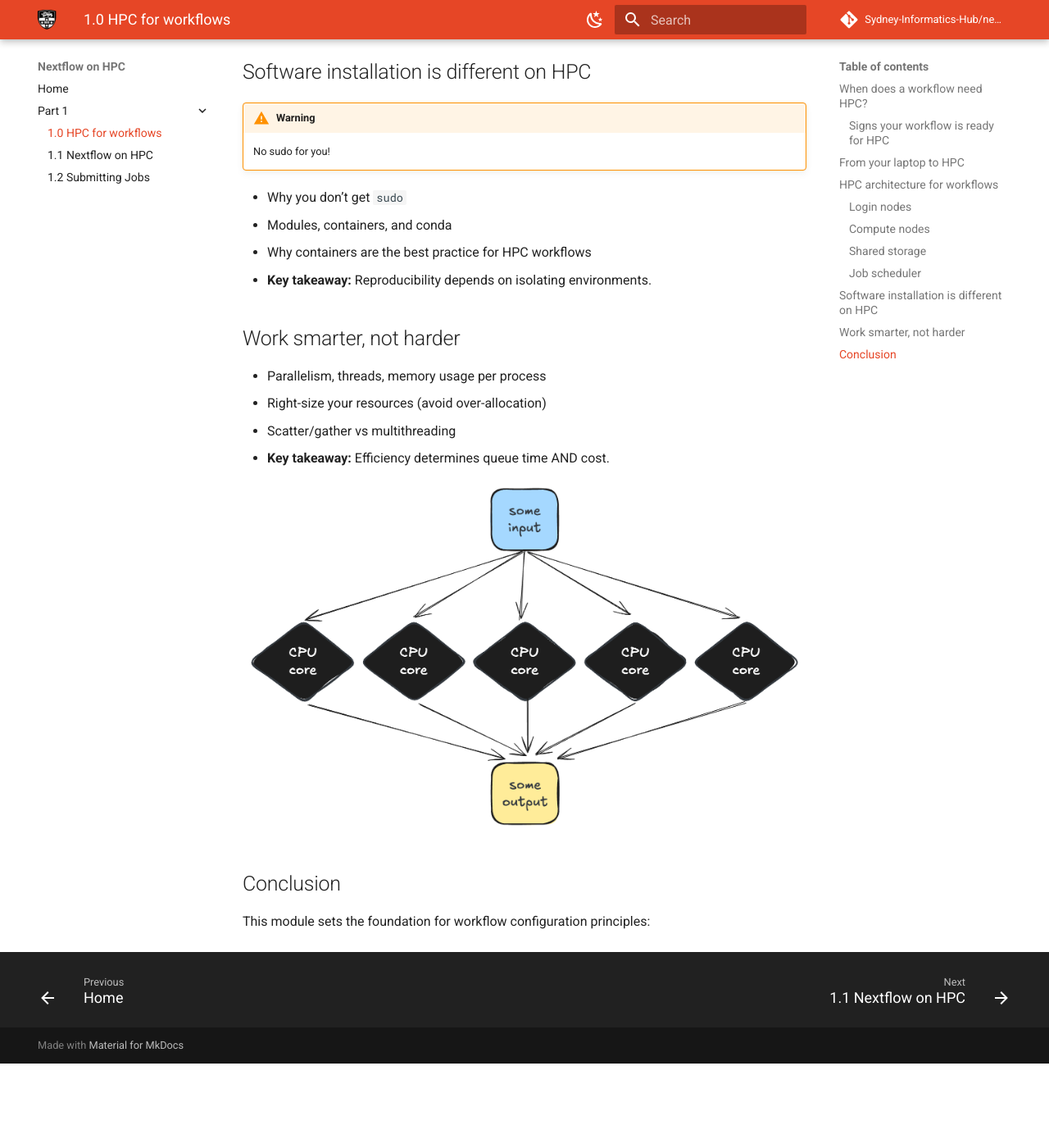
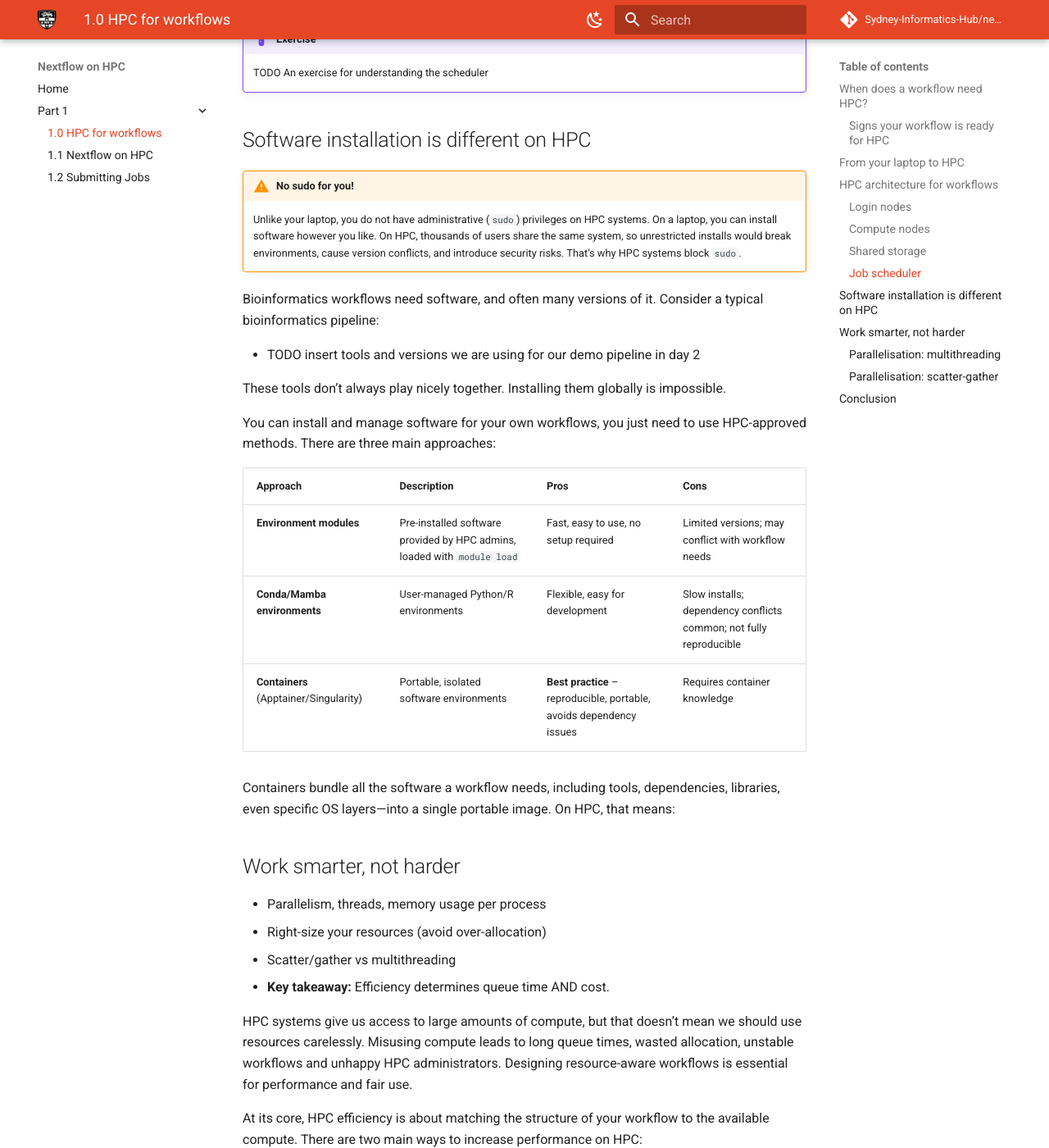
Before and after one commit to Sydney-Informatics-Hub/nextflow-hpc-workshop, an MkDocs documentation site: the page built from docs/part1/00_intro.md, in a window 1280 px wide and 1400 px high, scrolled down 4874 px. Shown: the whole window at 82% size. Built offline with MkDocs 1.6.1 and Material for MkDocs 9.7.7, drawn with Linux system fonts in a browser that asks for light colours; comment, search, counter and statistics services are not loaded; before the commit the page ends 6171 px from its top, so only the background shows below that; some of the changed text lies outside the part shown.

Commit message:
Start software and container explainer

```diff
--- a/docs/part1/00_intro.md
+++ b/docs/part1/00_intro.md
@@ -61,30 +61,45 @@ When a user connects to an HPC, they first land on a login node. This is a share
 ### Compute nodes
 The real work happens on the compute nodes. These are powerful machines with many CPU cores, large amounts of memory and fast access to storage. Workflows do not run directly on them; instead, the scheduler assigns workflow tasks to available compute nodes based on the resources requested. This separation between the login node and compute nodes allows users to interact with the system while computation is queued and executed elsewhere.
 
-!!! example
+TODO some clarification re: compute nodes allocated to different queues
+
+!!! example "Exercise"
     TODO An exercise for understanding the login node vs compute node
 
 ### Shared storage
 All nodes are connected to a shared parallel filesystem. This is a large, high-speed storage system where input data, reference files and workflow outputs are kept. Because it is shared across all users, it enables collaborative research and scalable workflows. However, it also introduces constraints around file organisation and performance, which is why workflows must be careful about how they read and write data here.
 
-!!! example
+!!! example "Exercise"
     TODO An exercise for understanding shared storage
 
 ### Job scheduler
 At the centre of everything is the job scheduler. Rather than allowing users to run programs directly, HPCs rely on a scheduling system (e.g. Slurm or PBS Pro) to manage fair access to shared compute resources. When a job is submitted, it enters a queue where the scheduler decides when and where it will run. Jobs are matched to compute nodes based on requested resources like CPU, memory and runtime. Understanding how the scheduler behaves is essential for designing workflows that run efficiently.
 
-!!! example
+TODO some clarification re: queues
+
+!!! example "Exercise"
     TODO An exercise for understanding the scheduler
 
 ## Software installation is different on HPC
 
-!!! warning
-    No sudo for you!
+!!! warning "No sudo for you!"
+    Unlike your laptop, you do not have administrative (`sudo`) privileges on HPC systems. On a laptop, you can install software however you like. On HPC, thousands of users share the same system, so unrestricted installs would break environments, cause version conflicts, and introduce security risks. That’s why HPC systems block `sudo`.
 
-- Why you don’t get `sudo`
-- Modules, containers, and conda
-- Why containers are the best practice for HPC workflows
-- **Key takeaway:** Reproducibility depends on isolating environments.
+Bioinformatics workflows need software, and often many versions of it. Consider a typical bioinformatics pipeline:
+
+- TODO insert tools and versions we are using for our demo pipeline in day 2
+
+These tools don’t always play nicely together. Installing them globally is impossible.
+
+You can install and manage software for your own workflows, you just need to use HPC-approved methods. There are three main approaches:
+
+| Approach | Description | Pros | Cons |
+|----------|-------------|------|------|
+| **Environment modules** | Pre-installed software provided by HPC admins, loaded with `module load` | Fast, easy to use, no setup required | Limited versions; may conflict with workflow needs |
+| **Conda/Mamba environments** | User-managed Python/R environments | Flexible, easy for development | Slow installs; dependency conflicts common; not fully reproducible |
+| **Containers** (Apptainer/Singularity) | Portable, isolated software environments | **Best practice** – reproducible, portable, avoids dependency issues | Requires container knowledge |
+
+Containers bundle all the software a workflow needs, including tools, dependencies, libraries, even specific OS layers—into a single portable image. On HPC, that means:
 
 ## Work smarter, not harder
 
@@ -93,7 +108,17 @@ At the centre of everything is the job scheduler. Rather than allowing users to
 - Scatter/gather vs multithreading
 - **Key takeaway:** Efficiency determines queue time AND cost.
 
+
+HPC systems give us access to large amounts of compute, but that doesn’t mean we should use resources carelessly. Misusing compute leads to long queue times, wasted allocation, unstable workflows and unhappy HPC administrators. Designing resource-aware workflows is essential for performance and fair use.
+
+At its core, HPC efficiency is about matching the structure of your workflow to the available compute. There are two main ways to increase performance on HPC:
+
+
+### Parallelisation: multithreading
+
 ![](figs/00_multithread.png)
+
+### Parallelisation: scatter-gather
 
 ## Conclusion
 
```
